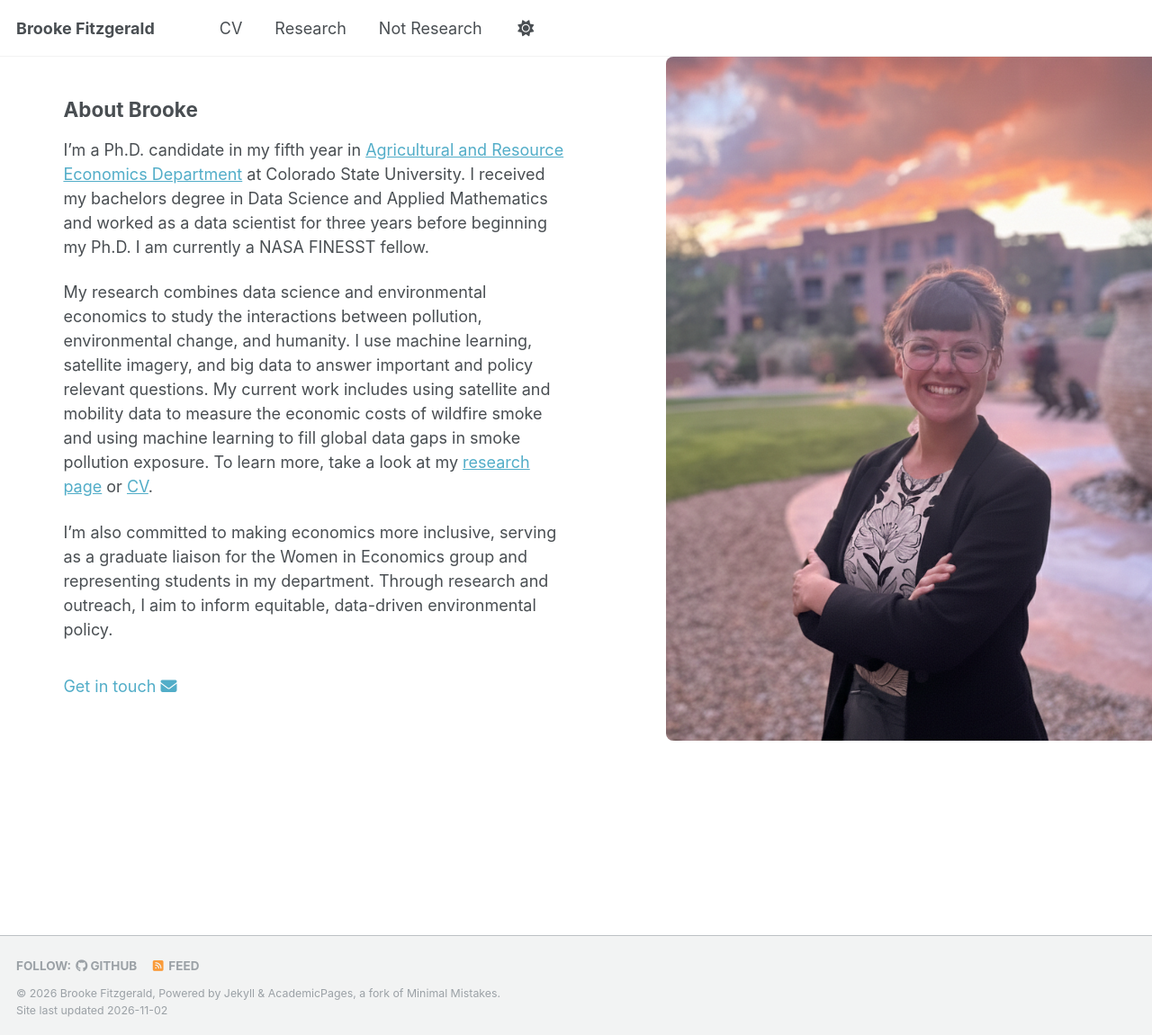
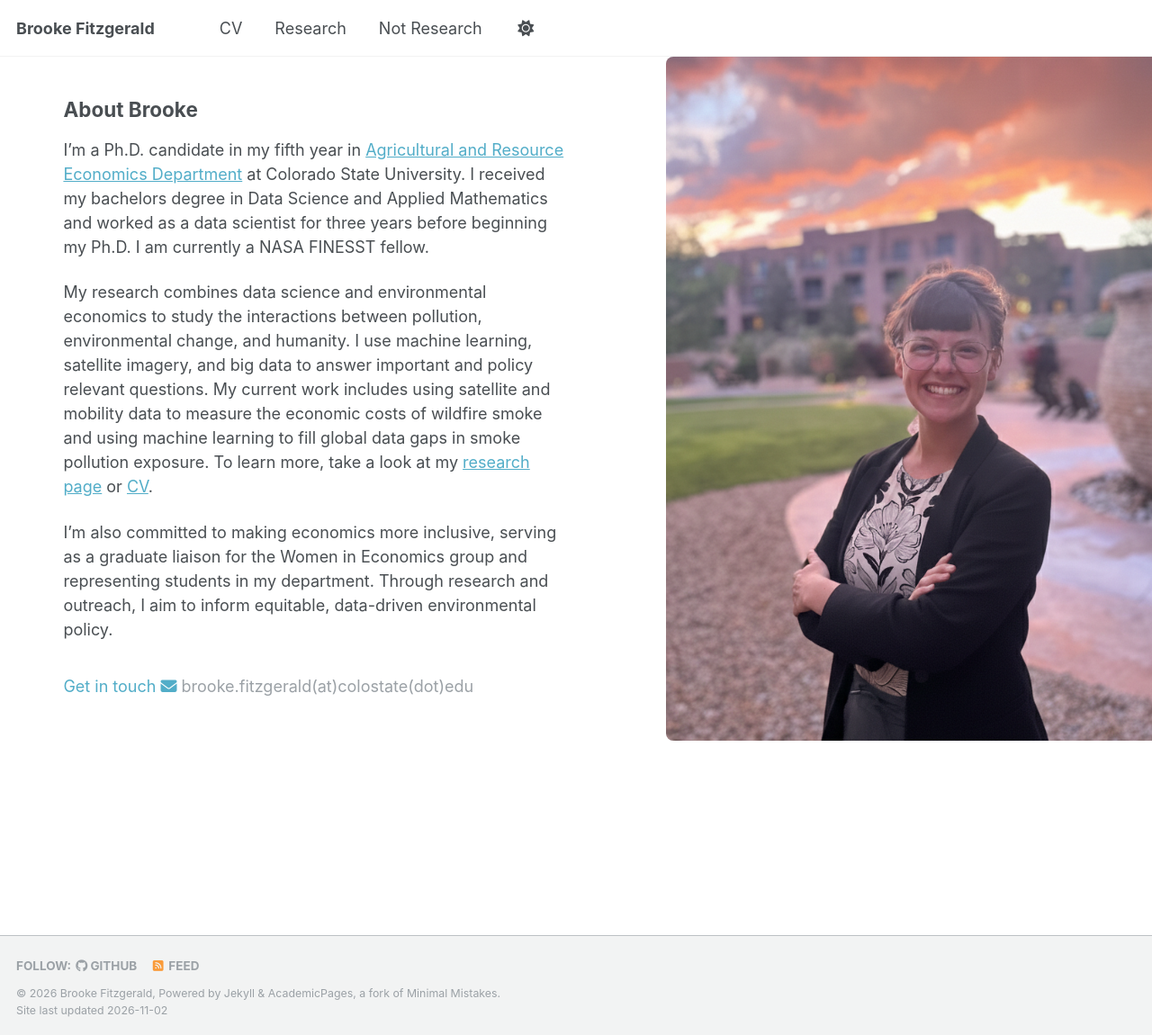
Before and after one commit to brookefitzgerald/brookefitzgerald.github.io, a Jekyll site: the page built from _pages/about.md, in a window 1280 px wide and 1150 px high. Shown: the whole window at 90% size. Built offline with Jekyll 4.4.1, drawn with Linux system fonts in a browser that asks for light colours.

Commit message:
Update about.md

```diff
--- a/_pages/about.md
+++ b/_pages/about.md
@@ -14,6 +14,15 @@ redirect_from:
     width: 100%;
     height: auto;
     border-radius: 8px;
+  }
+
+  .contact-link {
+    text-decoration: none;
+  }
+
+  /* Same muted grey as the coauthor lines on the research page. */
+  .contact-address {
+    color: var(--global-text-color-light);
   }
 
   /* Side by side: cap the photo by height so the whole of it fits on
@@ -43,9 +52,8 @@ redirect_from:
     <p>I’m also committed to making economics more inclusive, serving as a graduate liaison for the Women in Economics group and representing students in my department. Through research and outreach, I aim to inform equitable, data-driven environmental policy.</p>
 
     <p style="margin-top: 2rem;">
-      <a href="mailto:brooke.fitzgerald@colostate.edu" style="text-decoration: none;">
-        Get in touch <i class="fas fa-envelope"></i>
-      </a>
+      <a href="mailto:brooke.fitzgerald@colostate.edu" class="contact-link">Get in touch <i class="fas fa-envelope"></i></a>
+      <span class="contact-address">brooke.fitzgerald(at)colostate(dot)edu</span>
     </p>
 
   </div>
```
